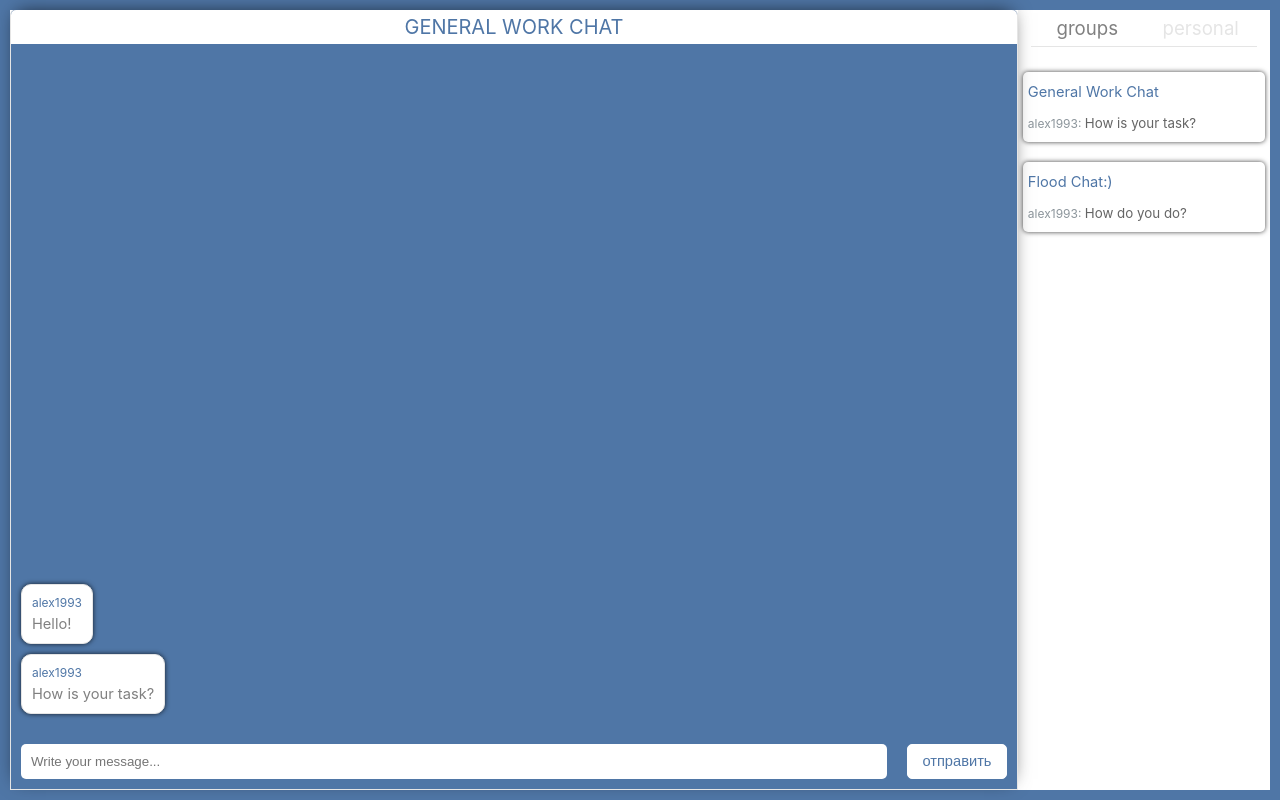
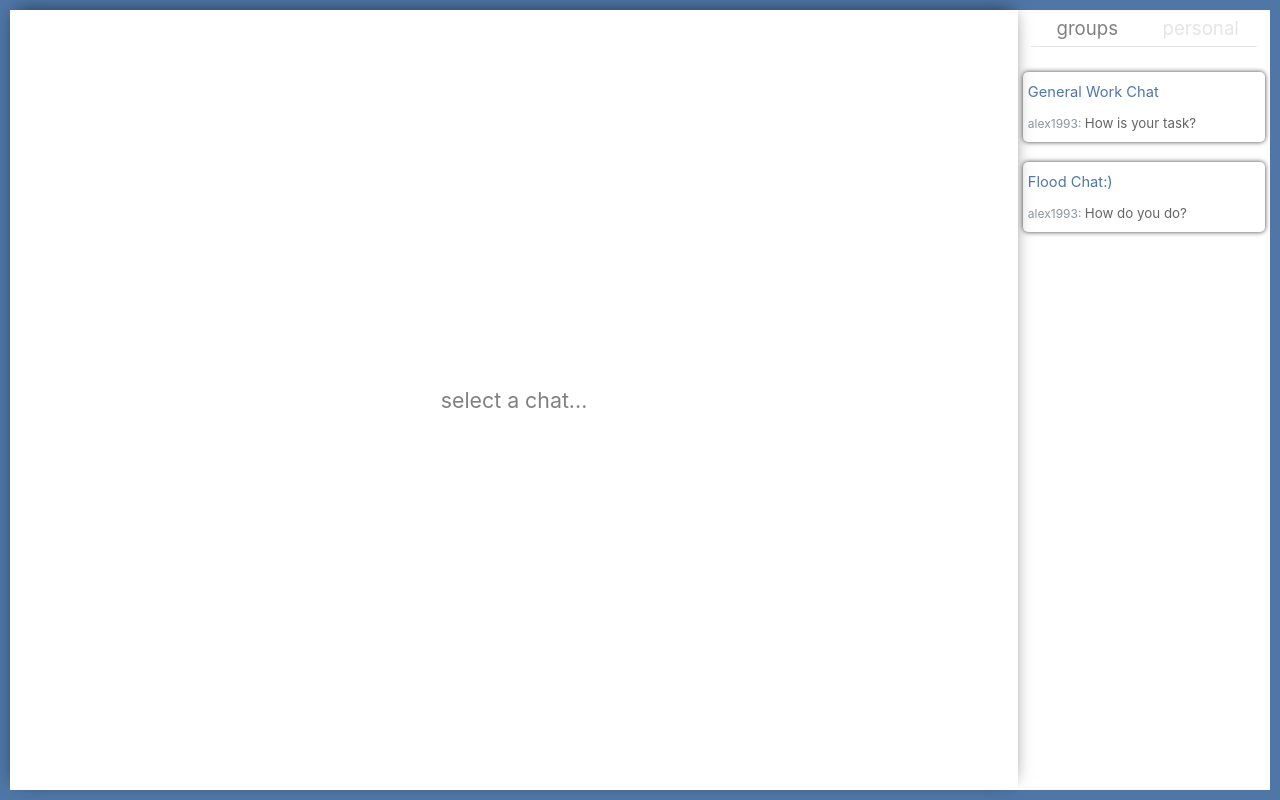
Before and after one commit to ggpo1/totsystems-test-task, a React (Create React App) app: page /board in a window 1280 px wide. Built offline with nearby package versions, Linux system fonts and the light colour scheme.

Commit message:
localstorage, select chat

```diff
--- a/src/App.tsx
+++ b/src/App.tsx
@@ -1,9 +1,8 @@
-import React, { useState } from 'react';
+import React, { useState, useEffect } from 'react';
 import './styles/App.css';
 import MessagesBar from './components/MessagesBar';
 import ChatFlow from './components/ChatFlow';
 import { ChatsData } from './data/ChatFlowsData';
-import MessagesBarSource from './data/MessagesBarSelectorPages';
 import {
   Switch,
   Route,
@@ -16,8 +15,17 @@ import IMessagesBar from './models/IMessagesBar';
 
 function App() {
   const [chatsData, setChatsData] = useState(ChatsData);
-  const [selectedChatKey, setSelectedChatKey] = useState(chatsData[0].key);
+  const [selectedChatKey, setSelectedChatKey] = useState('');
   const [updateNum, setUpdateNum] = useState(0); // The way is in react doc (like forceUpdate method)
+
+  useEffect(() => {
+    // Обновляем заголовок документа с помощью API браузера
+    // document.title = `хуй`;
+
+    if (localStorage.chatsData !== undefined) {
+      setChatsData(JSON.parse(localStorage.chatsData));
+    }
+  }, []);
 
 
   let history = useHistory();
@@ -27,14 +35,29 @@ function App() {
     chData.map(chat => {
       if (chat.key === message.chatKey) {
         chat.messages.push(message);
-        return chat
+        return chat;
       }
       return chat;
     });
 
     setChatsData(chData);
     setUpdateNum(updateNum + 1);
+    localStorage.chatsData = JSON.stringify(chData);
+  }
 
+  let deleteAction = (message: IMessage) => {
+    let chData = chatsData;
+    chData.map(chat => {
+      if (chat.key === message.chatKey) {
+        chat.messages = chat.messages.filter(msEl => msEl.key !== message.key);
+        return chat;
+      }
+      return chat;
+    });
+
+    setChatsData(chData);
+    setUpdateNum(updateNum + 1);
+    localStorage.chatsData = JSON.stringify(chData);
   }
 
   let openChat = (chatKey: string) => {
@@ -49,9 +72,6 @@ function App() {
 
   chatsData.filter(chat => chat.type === ChatType.PERSONAL).forEach(el => personalChatsLastMessages.push(el.messages[el.messages.length - 1]));
   chatsData.filter(chat => chat.type === ChatType.GROUP).forEach(el => groupChatsLastMessages.push(el.messages[el.messages.length - 1]));
-
-  console.log(personalChatsLastMessages);
-  console.log(groupChatsLastMessages);
 
   let messagesBarSource: IMessagesBar = {
     pages: [
@@ -73,7 +93,7 @@ function App() {
       <Route path="/board">
         <div className="App">
           <div className={'required-chat-wrapper'}>
-            <ChatFlow sendAction={sendAction} userInfo={me} source={selectedChat} bgColor={'#4f76a6'} />
+            <ChatFlow deleteAction={deleteAction} sendAction={sendAction} userInfo={me} source={selectedChat} bgColor={'#4f76a6'} />
           </div>
           <div className={'app-mb-wrapper'}>
             <MessagesBar openAction={openChat} source={messagesBarSource} />
--- a/src/components/ChatFlow.tsx
+++ b/src/components/ChatFlow.tsx
@@ -4,12 +4,14 @@ import IChat from './../models/IChat';
 import '../styles/ChatFlow.css';
 import IMessage from './../models/IMessage';
 import IUser from '../models/IUser';
+import { me } from '../data/UsersData';
 
 interface IChatFlowProps {
     source: IChat,
     bgColor: string,
     userInfo: IUser,
-    sendAction: any
+    sendAction: any,
+    deleteAction: any
 }
 
 interface IChatFlowState {
@@ -18,6 +20,7 @@ interface IChatFlowState {
     textMessage: string,
     userInfo: IUser,
     sendAction: any,
+    deleteAction: any,
     lastMessage?: IMessage
 }
 
@@ -52,13 +55,21 @@ class ChatFlow extends Component<IChatFlowProps, IChatFlowState> {
     }
 
     render() {
-        const { source, bgColor } = this.state;
-        if (source === undefined) return null;
+        const { source, bgColor, deleteAction } = this.state;
+        if (source === undefined) return (<div
+            style={{
+                display: 'flex',
+                width: '100%',
+                justifyContent: 'center',
+                alignItems: 'center',
+                color: 'gray',
+                fontSize: '16pt'
+            }}>select a chat...</div>);
 
         return (
             <div style={{ background: bgColor }} className={'chat-flow-wrapper'}>
                 <ChatFlowTitle title={source.title} />
-                <ChatFlowMessages messages={source.messages} />
+                <ChatFlowMessages deleteAction={deleteAction} messages={source.messages} />
                 <ChatFlowTextBox sendAction={this.sendMessageAction} />
             </div>
         );
@@ -76,7 +87,8 @@ function ChatFlowTitle(props: IChatFlowTitleProps) {
 }
 
 interface IChatFlowMessagesProps {
-    messages: Array<IMessage>
+    messages: Array<IMessage>,
+    deleteAction: any
 }
 
 function ChatFlowMessages(props: IChatFlowMessagesProps) {
@@ -84,9 +96,12 @@ function ChatFlowMessages(props: IChatFlowMessagesProps) {
 
     let messageBlocks: Array<JSX.Element> = [];
     props.messages.forEach(el => messageBlocks.push(
-        <div key={el.key} className={'chat-message-block'}>
+        <div key={el.key} style={{ justifyContent: el.user.key === me.key ? 'flex-end' : 'flex-start' }} className={'chat-message-block'}>
             <div style={{ width: 'auto' }} className={'chat-message'}>
-                <div>{el.user.login}</div>
+                <div style={{ display: 'flex', justifyContent: 'space-between' }}>
+                    {el.user.login}
+                    {el.user.key === me.key && <span onClick={() => props.deleteAction(el)} className={'message-delete-button'}>удалить</span>}
+                </div>
                 <div>{el.message}</div>
             </div>
         </div>
--- a/src/components/MessagesBar.tsx
+++ b/src/components/MessagesBar.tsx
@@ -3,7 +3,6 @@ import React, { Component, useState } from 'react';
 import '../styles/MessagesBar.css';
 import IBarPage from '../models/IBarPage';
 import IMessagesBar from '../models/IMessagesBar';
-import IMessage from '../models/IMessage';
 
 
 interface IMessagesBarSelectorProps {
--- a/src/data/UsersData.ts
+++ b/src/data/UsersData.ts
@@ -1,6 +1,6 @@
 import IUser from "../models/IUser";
 
-export const me: IUser = {
+export let me: IUser = {
     key: 'user_1',
     login: 'frontender',
     role: ''
--- a/src/styles/ChatFlow.css
+++ b/src/styles/ChatFlow.css
@@ -14,7 +14,7 @@
     align-items: center;
     width: 100%;
     height: 5%;
-    border-top-left-radius: 5px;
+    /* border-top-left-radius: 5px; */
     border-top-right-radius: 5px;
     background: white;
     font-size: 15pt;
@@ -60,13 +60,13 @@
     border: 1px solid #e5e5e5;
 }
 
-.chat-message > div:first-child {
+.chat-message>div:first-child {
     color: #4f76a6;
     font-size: 9pt;
     padding-bottom: 5px;
 }
 
-.chat-message > div:last-child {
+.chat-message>div:last-child {
     color: gray;
 }
 
@@ -101,3 +101,18 @@
     border: 1px solid white;
     background: white;
 }
+
+.message-delete-button {
+    margin-left: 5%;
+    font-size: 7pt;
+    color: gray;
+    text-decoration: underline;
+    cursor: pointer;
+    user-select: none;
+}
+
+.no-selected-chat {
+    display: flex;
+    width: 100%;
+    justify-content: 'center'
+}
```
Also changed, not shown: src/data/MessagesBarSelectorPages.ts (deleted, +0 -48 lines).
